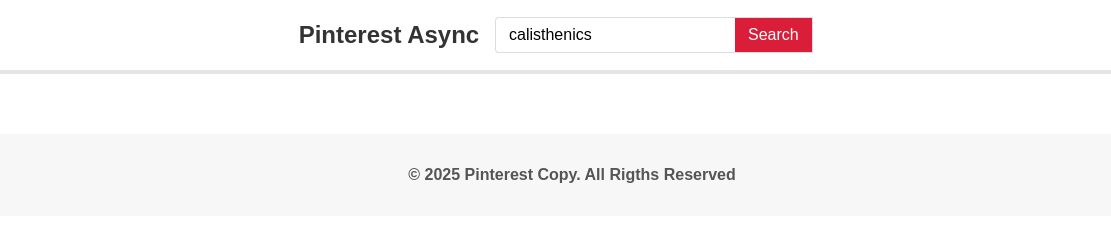
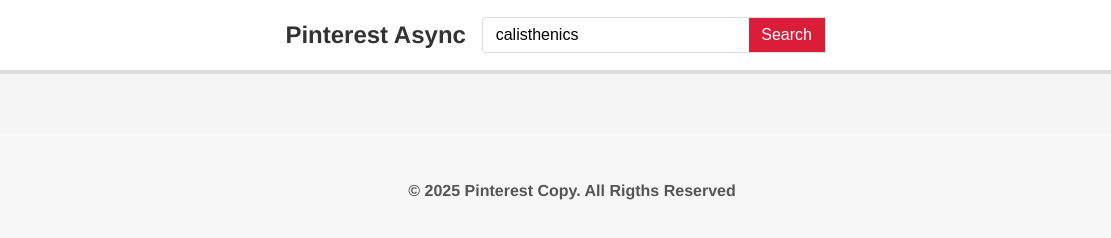
Before and after one commit to MSS1410/Pinterest-async-Corrected-2-, a website built with Vite: page index.html in a window 1280 px wide. Shown: the full height of the page, 68-1179 px from the left. Built offline with nearby package versions, Linux system fonts and the light colour scheme; no server answers; what unsplash-js would draw is missing.

Commit message:
Update style.css

```diff
--- a/src/css/style.css
+++ b/src/css/style.css
@@ -1,20 +1,40 @@
-* {
-  box-sizing: border-box;
-  margin: 0;
-  padding: 0;
+:root{
+  --color-primario:#E60023;
+  --color-secundario:#FFFFFF;
+  --color-fondo: #F5F5F5;
+  --color-fondo2: #222;
+  --color-texto: #333333;
+   --color-texto2: #eee;
+
+  --font-base:"Helvetica Neue", Arial, sans-serif;
+  --font-head:"Georgia", serif;
+
+  --space-xs:0.25rem;
+  --space-sm:0.5rem;
+  --space-md:1rem;
+  --space-lg:2rem;
+
+
+  --radius-sm: 4px;
+  --radius-md:8px;
+
 }
 
 body {
-  font-family: Arial, sans-serif;
-  background-color: #fff;
-  transition: background-color 0.3s ease, color 0.3s ease;
-  color: #333;
+  margin:0;
+  padding:0;
+  font-family: var(--font-base);
+  background-color: var(--color-fondo);
+  color: var(--color-texto);
+
 }
+
+
 
 /* Estilos para el modo oscuro */
 body.dark-mode {
-  background-color: #222;
-  color: #eee;
+  background-color: var(--color-fondo2);
+ color: var(--color-texto2);
 }
 
 #error-message {
```
